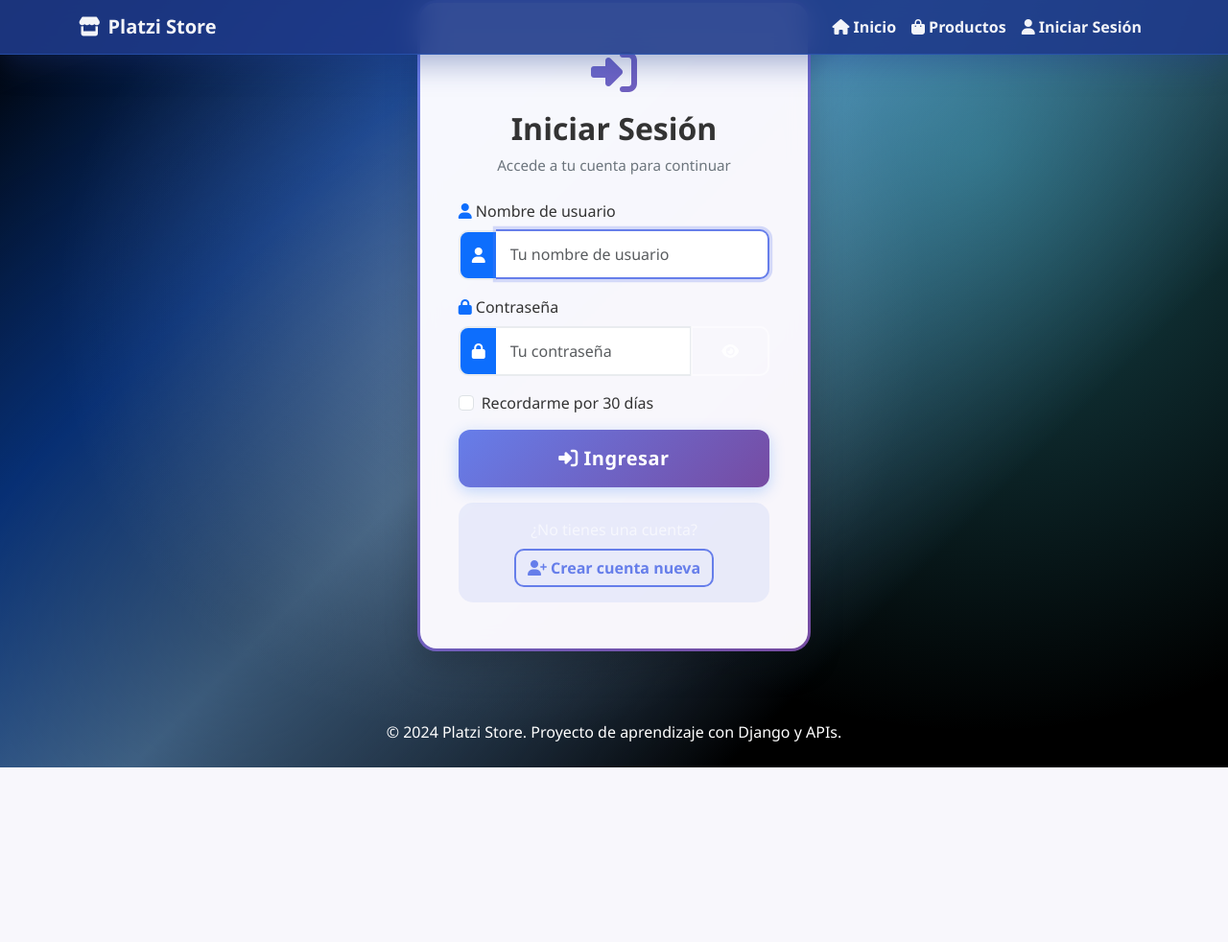
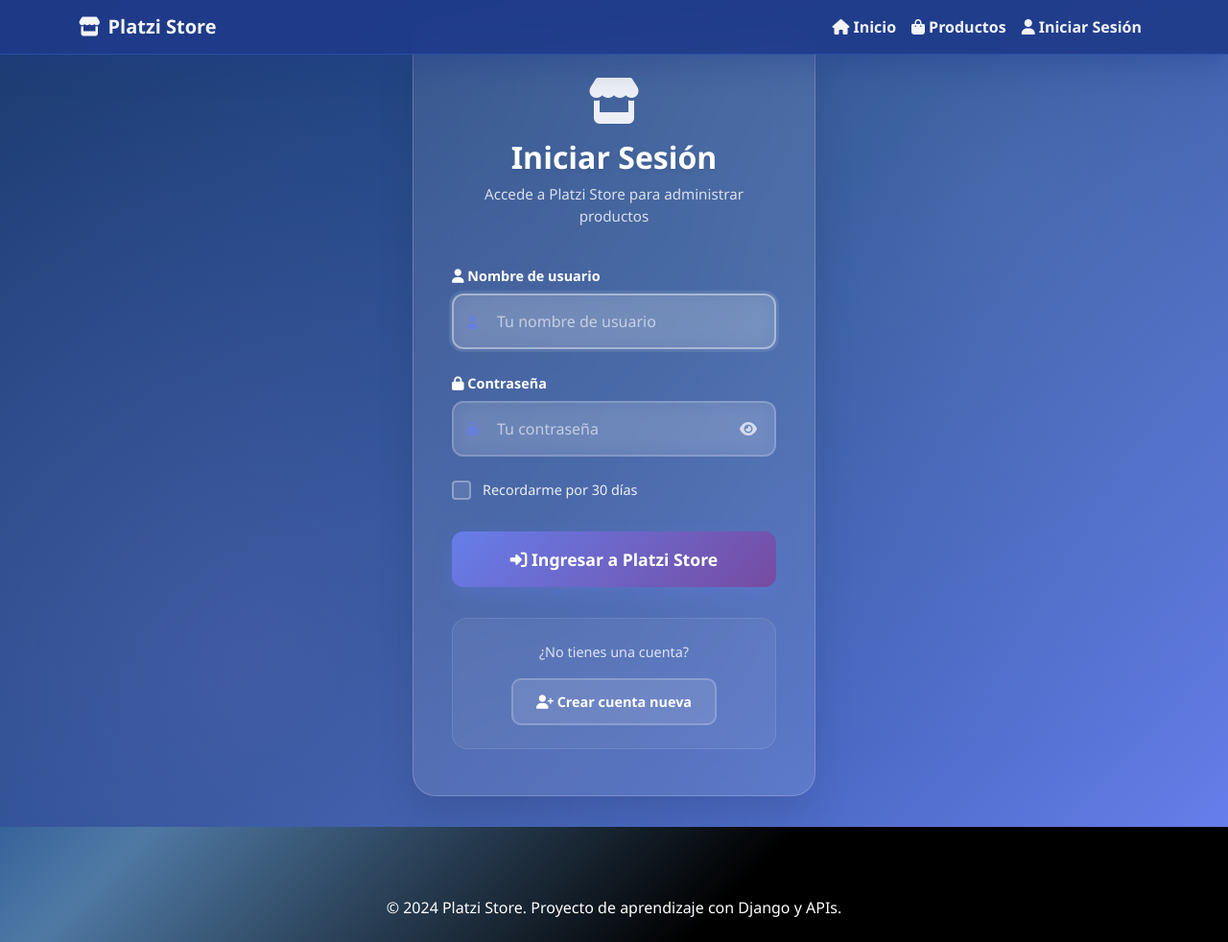
Before and after one commit to LewisArtemis/PLATZI_APP, a Django app: page /login/ in a window 1280 px wide. Shown: the whole page at 96% size. Before the commit the page ends 800 px from the top, so only its background shows below. Run offline with Django 5.2, Linux system fonts and the light colour scheme; some libraries are stand-ins or nearby versions.

Commit message:
cambios en el login y diseño

```diff
--- a/platzi_store_app/accounts/Templates/login.html
+++ b/platzi_store_app/accounts/Templates/login.html
@@ -1,72 +1,74 @@
 {% extends 'base.html' %}
 {% load static %}
 
-{% block title %}Iniciar Sesión - Django Shop{% endblock %}
+{% block title %}Iniciar Sesión - Platzi Store{% endblock %}
 
 {% block content %}
-<div class="row justify-content-center">
-  <div class="col-md-6 col-lg-4">
-    <div class="auth-card">
-      <div class="auth-card-body">
-        <div class="text-center mb-4">
-          <div class="auth-icon">
-            <i class="fas fa-sign-in-alt fa-3x text-primary"></i>
+<div class="login-container">
+  <div class="login-card">
+    <div class="login-header">
+      <div class="store-icon">
+        <i class="fas fa-store fa-3x"></i>
       </div>
-          <h2 class="auth-title">Iniciar Sesión</h2>
-          <p class="auth-subtitle">Accede a tu cuenta para continuar</p>
+      <h2 class="login-title">Iniciar Sesión</h2>
+      <p class="login-subtitle">Accede a Platzi Store para administrar productos</p>
     </div>
 
     <!-- Mostrar mensajes de error o éxito -->
     {% if messages %}
       {% for message in messages %}
-            <div class="alert alert-{{ message.tags }} alert-dismissible fade show" role="alert">
-              {{ message }}
+        <div class="alert alert-{{ message.tags }} alert-dismissible fade show custom-alert" role="alert">
+          <i class="fas fa-info-circle me-2"></i>{{ message }}
           <button type="button" class="btn-close" data-bs-dismiss="alert"></button>
         </div>
       {% endfor %}
     {% endif %}
 
-        <form method="post" novalidate class="auth-form">
+    <form method="post" novalidate class="login-form">
       {% csrf_token %}
 
       <!-- Campo Username -->
-          <div class="mb-3">
+      <div class="form-group">
         <label for="{{ form.username.id_for_label }}" class="form-label">
-              <i class="fas fa-user text-primary"></i> {{ form.username.label }}
+          <i class="fas fa-user"></i> {{ form.username.label }}
         </label>
-            <div class="input-group">
-              <span class="input-group-text bg-primary text-white">
+        <div class="input-container">
+          <div class="input-icon">
             <i class="fas fa-user"></i>
-              </span>
+          </div>
           {{ form.username }}
         </div>
         {% if form.username.errors %}
-              <div class="text-danger small mt-1">
+          <div class="field-errors">
             {% for error in form.username.errors %}
-                  <div><i class="fas fa-exclamation-circle"></i> {{ error }}</div>
+              <div class="error-message">
+                <i class="fas fa-exclamation-circle"></i> {{ error }}
+              </div>
             {% endfor %}
           </div>
         {% endif %}
       </div>
 
       <!-- Campo Password -->
-          <div class="mb-3">
+      <div class="form-group">
         <label for="{{ form.password.id_for_label }}" class="form-label">
-              <i class="fas fa-lock text-primary"></i> {{ form.password.label }}
+          <i class="fas fa-lock"></i> {{ form.password.label }}
         </label>
-            <div class="input-group">
-              <span class="input-group-text bg-primary text-white">
+        <div class="input-container">
+          <div class="input-icon">
             <i class="fas fa-lock"></i>
-              </span>
+          </div>
           {{ form.password }}
-              <button class="btn btn-outline-secondary" type="button" id="togglePassword">
+          <button class="password-toggle" type="button" id="togglePassword">
             <i class="fas fa-eye" id="eyeIcon"></i>
           </button>
         </div>
         {% if form.password.errors %}
-              <div class="text-danger small mt-1">
+          <div class="field-errors">
             {% for error in form.password.errors %}
-                  <div><i class="fas fa-exclamation-circle"></i> {{ error }}</div>
+              <div class="error-message">
+                <i class="fas fa-exclamation-circle"></i> {{ error }}
+              </div>
             {% endfor %}
           </div>
         {% endif %}
@@ -74,7 +76,7 @@
 
       <!-- Errores generales del formulario -->
       {% if form.non_field_errors %}
-            <div class="alert alert-danger">
+        <div class="alert alert-danger custom-alert">
           {% for error in form.non_field_errors %}
             <i class="fas fa-exclamation-triangle"></i> {{ error }}
           {% endfor %}
@@ -82,25 +84,24 @@
       {% endif %}
 
       <!-- Checkbox "Recordarme" -->
-          <div class="mb-3 form-check">
-            <input type="checkbox" class="form-check-input" id="rememberMe">
-            <label class="form-check-label" for="rememberMe">
+      <div class="form-check-container">
+        <label class="custom-checkbox">
+          <input type="checkbox" id="rememberMe">
+          <span class="checkmark"></span>
           Recordarme por 30 días
         </label>
       </div>
 
       <!-- Botón de login -->
-          <div class="d-grid gap-2 mb-3">
-            <button type="submit" class="btn btn-primary btn-lg auth-submit-btn">
-              <i class="fas fa-sign-in-alt"></i> Ingresar
+      <button type="submit" class="login-btn">
+        <i class="fas fa-sign-in-alt"></i> Ingresar a Platzi Store
       </button>
-          </div>
 
       <!-- Enlaces adicionales -->
-          <div class="text-center">
-            <div class="auth-switch">
-              <p class="mb-2 text-muted">¿No tienes una cuenta?</p>
-              <a href="{% url 'accounts:register' %}" class="btn btn-outline-primary">
+      <div class="login-footer">
+        <div class="register-prompt">
+          <p>¿No tienes una cuenta?</p>
+          <a href="{% url 'accounts:register' %}" class="register-link">
             <i class="fas fa-user-plus"></i> Crear cuenta nueva
           </a>
         </div>
@@ -108,128 +109,318 @@
     </form>
   </div>
 </div>
-  </div>
-</div>
 
 <style>
-.auth-card {
-  background: linear-gradient(135deg, #667eea 0%, #764ba2 100%);
-  border: none;
-  border-radius: 20px;
-  box-shadow: 0 15px 35px rgba(0,0,0,0.2);
+/* Estilos globales para el login */
+.login-container {
+  min-height: 100vh;
+  display: flex;
+  align-items: center;
+  justify-content: center;
+  background: linear-gradient(135deg, #1e3c72 0%, #2a5298 50%, #667eea 100%);
+  padding: 2rem 1rem;
+  position: relative;
   overflow: hidden;
 }
 
-.auth-card-body {
-  padding: 3rem 2.5rem;
-  background: rgba(255, 255, 255, 0.95);
-  backdrop-filter: blur(10px);
-  color: #333;
-  margin: 3px;
-  border-radius: 17px;
+.login-container::before {
+  content: '';
+  position: absolute;
+  top: 0;
+  left: 0;
+  right: 0;
+  bottom: 0;
+  background:
+    radial-gradient(circle at 20% 80%, rgba(120, 119, 198, 0.3) 0%, transparent 50%),
+    radial-gradient(circle at 80% 20%, rgba(255, 255, 255, 0.1) 0%, transparent 50%);
+  pointer-events: none;
 }
 
-.auth-icon {
-  background: linear-gradient(135deg, #667eea, #764ba2);
-  background-clip: text;
-  -webkit-background-clip: text;
-  -webkit-text-fill-color: transparent;
-  margin-bottom: 1rem;
+.login-card {
+  background: rgba(255, 255, 255, 0.1);
+  backdrop-filter: blur(20px);
+  border-radius: 24px;
+  padding: 3rem 2.5rem;
+  width: 100%;
+  max-width: 420px;
+  border: 1px solid rgba(255, 255, 255, 0.2);
+  box-shadow: 0 20px 40px rgba(0, 0, 0, 0.1);
+  position: relative;
+  z-index: 1;
 }
 
-.auth-title {
-  color: #333;
+.login-header {
+  text-align: center;
+  margin-bottom: 2.5rem;
+}
+
+.store-icon {
+  color: #ffffff;
+  margin-bottom: 1rem;
+  opacity: 0.9;
+}
+
+.login-title {
+  color: #ffffff;
+  font-size: 2rem;
   font-weight: 700;
   margin-bottom: 0.5rem;
+  text-shadow: 0 2px 4px rgba(0, 0, 0, 0.1);
 }
 
-.auth-subtitle {
-  color: #6c757d;
+.login-subtitle {
+  color: rgba(255, 255, 255, 0.8);
   font-size: 0.95rem;
+  margin-bottom: 0;
+}
+
+/* Formulario */
+.login-form {
+  width: 100%;
+}
+
+.form-group {
+  margin-bottom: 1.5rem;
+}
+
+.form-label {
+  color: #ffffff;
+  font-weight: 600;
+  margin-bottom: 0.5rem;
+  display: block;
+  font-size: 0.9rem;
+}
+
+.input-container {
+  position: relative;
+  display: flex;
+  align-items: center;
+}
+
+.input-icon {
+  position: absolute;
+  left: 15px;
+  color: rgba(102, 126, 234, 0.7);
+  z-index: 2;
+  font-size: 0.9rem;
 }
 
 .form-control {
-  border: 2px solid #e9ecef;
-  border-radius: 10px;
-  padding: 12px 15px;
+  width: 100%;
+  padding: 15px 15px 15px 45px !important;
+  border: 2px solid rgba(255, 255, 255, 0.2) !important;
+  border-radius: 12px !important;
+  background: rgba(255, 255, 255, 0.1) !important;
+  backdrop-filter: blur(10px);
+  color: #ffffff !important;
+  font-size: 1rem;
   transition: all 0.3s ease;
-  border-left: none;
+}
+
+.form-control::placeholder {
+  color: rgba(255, 255, 255, 0.6) !important;
 }
 
 .form-control:focus {
-  border-color: #667eea;
-  box-shadow: 0 0 0 0.2rem rgba(102, 126, 234, 0.25);
+  border-color: rgba(255, 255, 255, 0.4) !important;
+  background: rgba(255, 255, 255, 0.15) !important;
+  box-shadow: 0 0 0 3px rgba(255, 255, 255, 0.1) !important;
+  outline: none;
   transform: translateY(-1px);
 }
 
-.input-group-text {
-  border: 2px solid #e9ecef;
-  border-right: none;
-  border-radius: 10px 0 0 10px;
+.password-toggle {
+  position: absolute;
+  right: 15px;
+  background: none;
+  border: none;
+  color: rgba(255, 255, 255, 0.7);
+  cursor: pointer;
+  padding: 5px;
+  z-index: 2;
+  transition: color 0.3s ease;
 }
 
-.input-group .form-control:focus + .btn,
-.input-group .form-control:focus {
-  border-color: #667eea;
+.password-toggle:hover {
+  color: #ffffff;
 }
 
-.auth-submit-btn {
+/* Errores */
+.field-errors {
+  margin-top: 0.5rem;
+}
+
+.error-message {
+  color: #ff6b6b;
+  font-size: 0.85rem;
+  background: rgba(255, 107, 107, 0.1);
+  padding: 0.5rem 0.75rem;
+  border-radius: 8px;
+  border-left: 3px solid #ff6b6b;
+  margin-bottom: 0.25rem;
+}
+
+.custom-alert {
+  background: rgba(255, 255, 255, 0.1) !important;
+  border: 1px solid rgba(255, 255, 255, 0.2) !important;
+  border-radius: 12px !important;
+  color: #ffffff !important;
+  padding: 1rem;
+  margin-bottom: 1.5rem;
+}
+
+/* Checkbox personalizado */
+.form-check-container {
+  margin-bottom: 2rem;
+}
+
+.custom-checkbox {
+  display: flex;
+  align-items: center;
+  color: rgba(255, 255, 255, 0.9);
+  cursor: pointer;
+  font-size: 0.9rem;
+  user-select: none;
+}
+
+.custom-checkbox input[type="checkbox"] {
+  display: none;
+}
+
+.checkmark {
+  height: 20px;
+  width: 20px;
+  background: rgba(255, 255, 255, 0.1);
+  border: 2px solid rgba(255, 255, 255, 0.3);
+  border-radius: 4px;
+  margin-right: 0.75rem;
+  position: relative;
+  transition: all 0.3s ease;
+}
+
+.custom-checkbox:hover .checkmark {
+  background: rgba(255, 255, 255, 0.15);
+  border-color: rgba(255, 255, 255, 0.4);
+}
+
+.custom-checkbox input[type="checkbox"]:checked + .checkmark {
+  background: rgba(102, 126, 234, 0.8);
+  border-color: rgba(102, 126, 234, 1);
+}
+
+.checkmark:after {
+  content: "";
+  position: absolute;
+  display: none;
+  left: 6px;
+  top: 2px;
+  width: 5px;
+  height: 10px;
+  border: solid white;
+  border-width: 0 2px 2px 0;
+  transform: rotate(45deg);
+}
+
+.custom-checkbox input[type="checkbox"]:checked + .checkmark:after {
+  display: block;
+}
+
+/* Botón de login */
+.login-btn {
+  width: 100%;
+  padding: 16px;
   background: linear-gradient(135deg, #667eea 0%, #764ba2 100%);
   border: none;
   border-radius: 12px;
-  padding: 15px;
+  color: #ffffff;
+  font-size: 1.1rem;
   font-weight: 600;
-  letter-spacing: 0.5px;
+  cursor: pointer;
   transition: all 0.3s ease;
+  margin-bottom: 2rem;
+  box-shadow: 0 8px 20px rgba(102, 126, 234, 0.3);
 }
 
-.auth-submit-btn:hover {
+.login-btn:hover {
   transform: translateY(-2px);
-  box-shadow: 0 8px 25px rgba(102, 126, 234, 0.3);
+  box-shadow: 0 12px 25px rgba(102, 126, 234, 0.4);
+  background: linear-gradient(135deg, #5a6fd8 0%, #6a4190 100%);
 }
 
-.btn-outline-primary {
-  border: 2px solid #667eea;
+.login-btn:active {
+  transform: translateY(0);
+}
+
+/* Footer del login */
+.login-footer {
+  text-align: center;
+}
+
+.register-prompt {
+  background: rgba(255, 255, 255, 0.05);
+  border-radius: 16px;
+  padding: 1.5rem;
+  border: 1px solid rgba(255, 255, 255, 0.1);
+}
+
+.register-prompt p {
+  color: rgba(255, 255, 255, 0.8);
+  margin-bottom: 1rem;
+  font-size: 0.9rem;
+}
+
+.register-link {
+  display: inline-block;
+  background: rgba(255, 255, 255, 0.1);
+  color: #ffffff !important;
+  text-decoration: none !important;
+  padding: 12px 24px;
   border-radius: 10px;
-  color: #667eea;
+  border: 2px solid rgba(255, 255, 255, 0.2);
   font-weight: 600;
   transition: all 0.3s ease;
+  font-size: 0.9rem;
 }
 
-.btn-outline-primary:hover {
-  background: linear-gradient(135deg, #667eea 0%, #764ba2 100%);
-  border-color: transparent;
+.register-link:hover {
+  background: rgba(255, 255, 255, 0.15);
+  border-color: rgba(255, 255, 255, 0.3);
   transform: translateY(-1px);
+  color: #ffffff !important;
 }
 
-.hover-primary:hover {
-  color: #667eea !important;
+/* Responsive */
+@media (max-width: 576px) {
+  .login-container {
+    padding: 1rem;
   }
 
-.form-check-input:checked {
-  background-color: #667eea;
-  border-color: #667eea;
+  .login-card {
+    padding: 2rem 1.5rem;
+    border-radius: 20px;
   }
 
-.alert {
-  border-radius: 10px;
-  border: none;
+  .login-title {
+    font-size: 1.6rem;
   }
 
-.auth-switch {
-  padding: 1rem;
-  background: rgba(102, 126, 234, 0.1);
-  border-radius: 15px;
-  margin-top: 1rem;
+  .form-control {
+    padding: 12px 12px 12px 40px !important;
   }
 
-.btn-outline-secondary {
-  border-radius: 0 10px 10px 0;
+  .input-icon {
+    left: 12px;
   }
 
-@media (max-width: 576px) {
-  .auth-card-body {
-    padding: 2rem 1.5rem;
+  .password-toggle {
+    right: 12px;
+  }
+}
+
+@media (max-width: 768px) {
+  .login-container {
+    align-items: flex-start;
+    padding-top: 2rem;
   }
 }
 </style>
@@ -255,6 +446,17 @@
   if (firstEmptyField) {
     firstEmptyField.focus();
   }
+
+  // Animación de entrada
+  const loginCard = document.querySelector('.login-card');
+  loginCard.style.opacity = '0';
+  loginCard.style.transform = 'translateY(30px)';
+
+  setTimeout(() => {
+    loginCard.style.transition = 'all 0.6s ease';
+    loginCard.style.opacity = '1';
+    loginCard.style.transform = 'translateY(0)';
+  }, 100);
 });
 </script>
 {% endblock %}
```
Also changed, not shown: platzi_store_app/accounts/Templates/register.html (+4 -5 lines), platzi_store_app/products/Templates/products/products_list.html (+8 -0 lines), platzi_store_app/db.sqlite3. Lines whose indentation alone changed are shown as unchanged.
